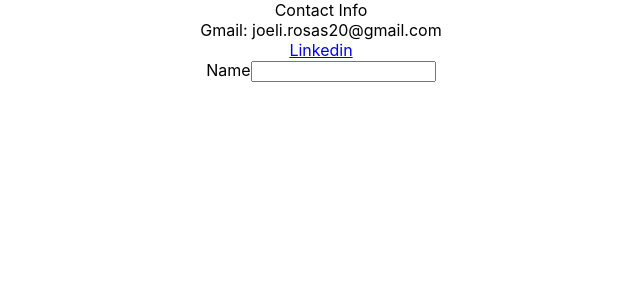
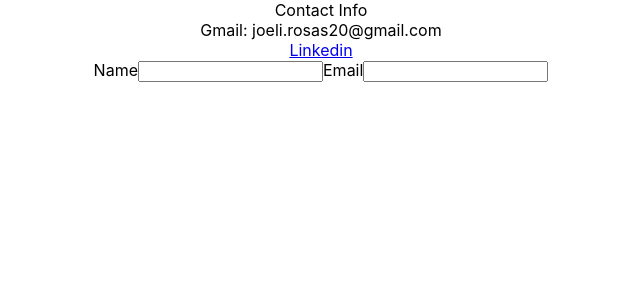
Before and after one commit to JoeliRosas20/joelirosas20.github.io, a React (Create React App) app: page /contact in a window 1280 px wide. Shown: the top 300 px of the page, without its empty margins (319-959 px from the left). Built offline with nearby package versions, Linux system fonts and the light colour scheme.

Commit message:
Added label and input for email

```diff
--- a/src/components/ContactInfo.js
+++ b/src/components/ContactInfo.js
@@ -13,6 +13,10 @@ function ContactInfo() {
                 <input
                 type="text"
                 id="name"/>
+                <label htmlFor="email">Email</label>
+                <input
+                type="text"
+                id="email"/>
             </form>
         </div>
     )
```
